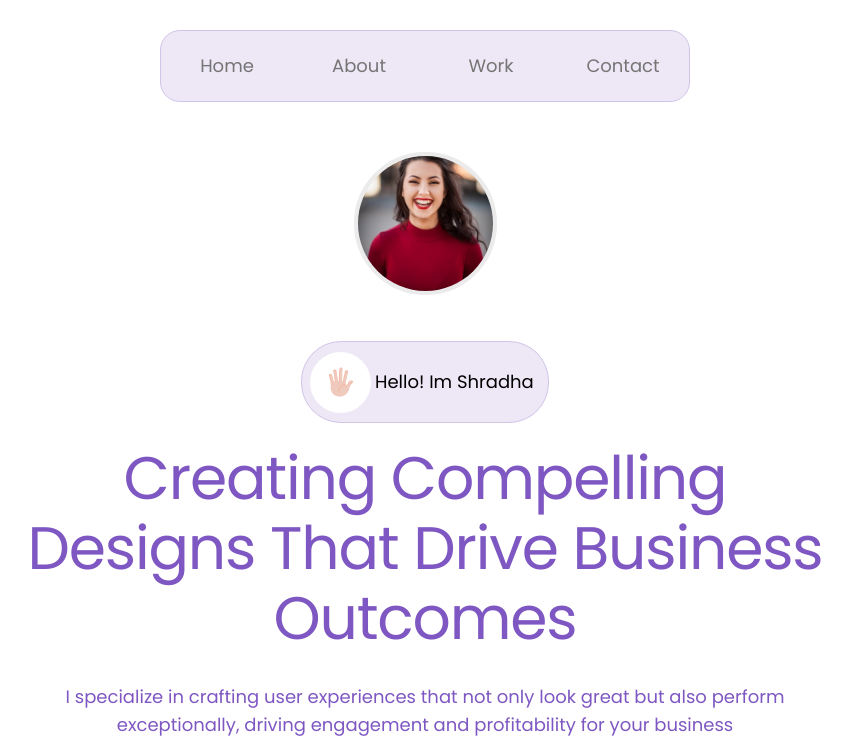
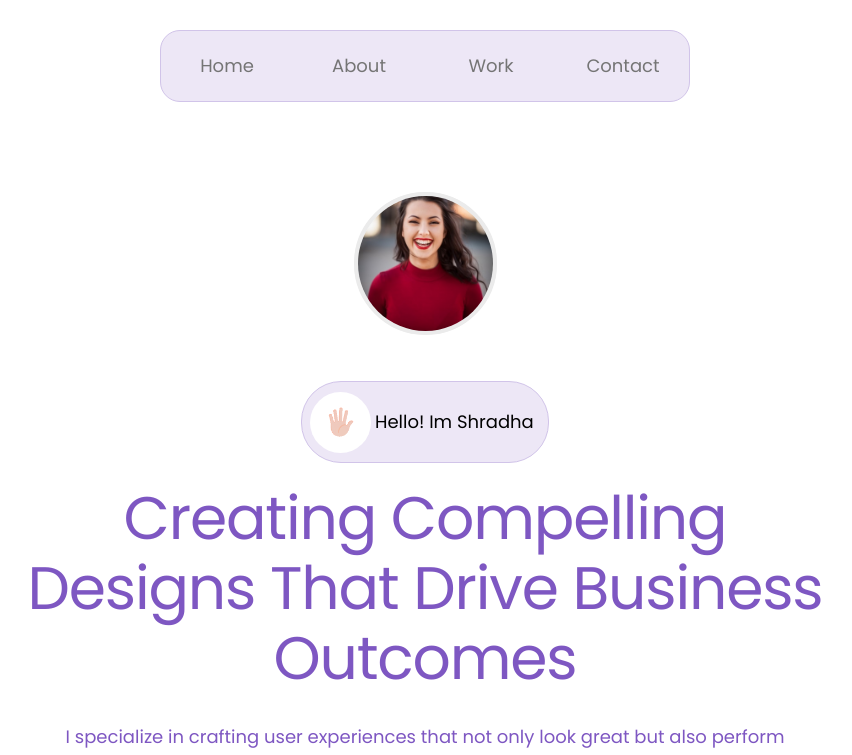
Before and after one commit to a9irudhh/portfolio-work, a Next.js app: page / in a window 1280 px wide. Shown: the top 755 px of the page, without its empty margins (215-1067 px from the left). Built offline with nearby package versions, Linux system fonts and the light colour scheme.

Commit message:
added padding above hero section

```diff
--- a/src/app/components/HeroSection.jsx
+++ b/src/app/components/HeroSection.jsx
@@ -7,7 +7,7 @@ export default function HeroSection() {
   return (
     <div className={`relative ${poppins.className} px-6 sm:px-8 md:px-16 lg:px-24`}>
       <div className=" md:pt-8 flex justify-top items-center">
-        <div className="relative flex flex-col items-center w-full">
+        <div className="pt-10 relative flex flex-col items-center w-full">
           {/* Profile Image */}
           <div className="relative mb-4">
             <div className="absolute w-[160px] h-[160px] sm:w-[100px] sm:h-[100px] md:w-[143px] md:h-[143px] bg-[#EBEBEB] rounded-full opacity-50 border-[1px] border-[#EBEBEB]"></div>
```
